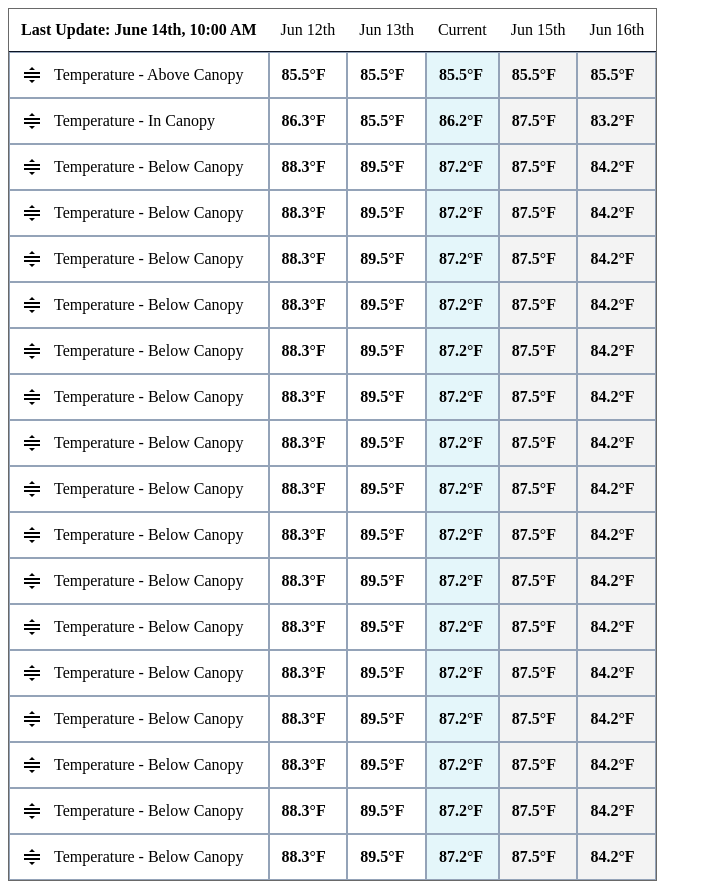
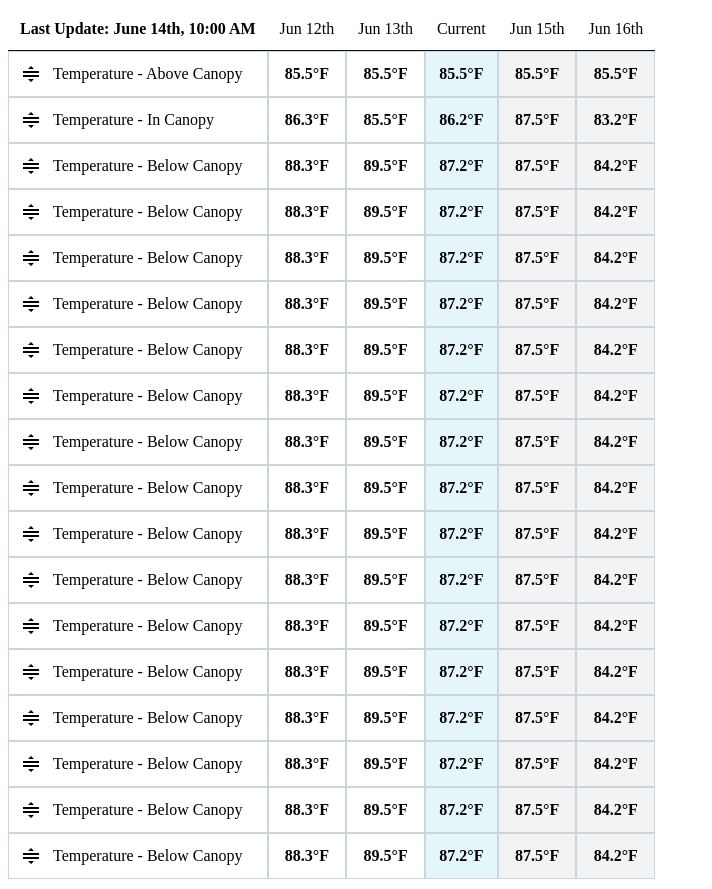
Before and after one commit to taishikato/flexible-table-component, a React (Vite) app: page / in a window 1280 px wide. Shown: the whole page, without its empty margins (0-712 px from the left). Built offline with nearby package versions, Linux system fonts and the light colour scheme.

Commit message:
add isDraggable prop

```diff
--- a/src/App.tsx
+++ b/src/App.tsx
@@ -94,14 +94,17 @@ const tableDataRaw = [
   },
 ];
 
-const isHeaderSticky = true;
-const isFirstColSticky = true;
-
 function App() {
   const [tableData, setTableData] = useState(tableDataRaw);
 
   return (
-    <Table data={tableData} isFirstColSticky isHeaderSticky isTableFixed />
+    <Table
+      data={tableData}
+      isFirstColSticky
+      isHeaderSticky
+      isTableFixed
+      isDraggable
+    />
     // <table className="table-fixed border-[#696969] min-w-[600px] border-separate border-spacing-0">
     //   <thead>
     //     <tr>
--- a/src/components/Table.tsx
+++ b/src/components/Table.tsx
@@ -1,11 +1,12 @@
 import drag from "../drag.svg";
 import { css } from "@emotion/css";
 
-type TableProps = Readonly<{
+export type TableProps = Readonly<{
   data: any;
   isHeaderSticky?: boolean;
   isFirstColSticky?: boolean;
   isTableFixed?: boolean;
+  isDraggable?: boolean;
 }>;
 
 const Table = ({
@@ -13,12 +14,12 @@ const Table = ({
   isHeaderSticky = false,
   isFirstColSticky = false,
   isTableFixed = false,
+  isDraggable = false,
 }: TableProps) => {
   return (
     <table
       className={css`
         min-width: 600px;
-        border: 1px solid #696969;
         border-collapse: separate;
         border-spacing: 0px 0px;
         ${isTableFixed ? "table-layout: fixed;" : ""}
@@ -28,10 +29,10 @@ const Table = ({
         <tr>
           <th
             className={css`
-              background-color: #ffffff;
+              border-bottom: 1px solid #0b1424;
               text-align: left;
               font-weight: 600;
-              border-bottom: 1px solid #0b1424;
+              background-color: #ffffff;
               padding: 12px;
               ${isHeaderSticky && isFirstColSticky
                 ? "position: sticky; top: 0px; left: 0; z-index: 20;"
@@ -108,17 +109,14 @@ const Table = ({
         {data.map((dataValue: any, index: number) => (
           <tr
             key={dataValue.id}
-            draggable
+            draggable={isDraggable}
             className={css`
               background-color: #ffffff;
             `}
           >
             <th
-              // className={`border p-2 bg-white text-left font-light ${
-              //   isFirstColSticky ? "sticky z-10 left-0" : ""
-              // }`}
               className={css`
-                border: 1px solid rgb(148 163 184);
+                border: 1px solid rgb(203 213 225);
                 padding: 12px;
                 background-color: #ffffff;
                 text-align: left;
@@ -135,7 +133,7 @@ const Table = ({
                   column-gap: 0.75rem;
                 `}
               >
-                <img src={drag} />
+                {isDraggable && <img src={drag} />}
                 {dataValue.name}
               </div>
             </th>
@@ -143,9 +141,10 @@ const Table = ({
               <td
                 key={index}
                 className={css`
-                  border: 1px solid rgb(148 163 184);
+                  border: 1px solid rgb(203 213 225);
                   padding: 12px;
                   font-weight: 600;
+                  text-align: center;
                   ${index === 2 ? "background-color: #e4f6fa" : ""} ${index > 2
                     ? "background-color: #f3f3f3"
                     : ""}
```
